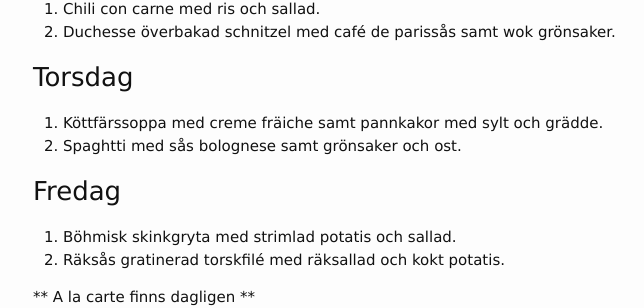
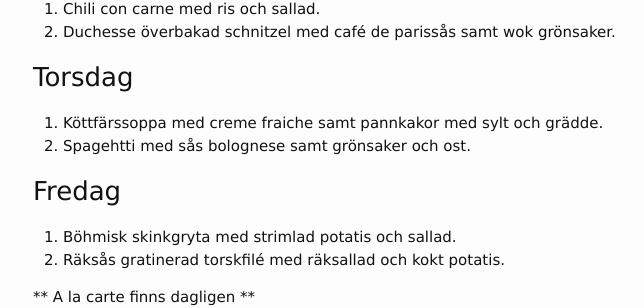
Before and after one commit to FarInn62/farinn62.github.io, a Jekyll site: the page built from lunch.md, in a window 1280 px wide. Shown: the part 506-814 px from the top of the page, without its empty margins (237-881 px from the left). Built offline with Jekyll 4.4.1, drawn with Linux system fonts in a browser that asks for light colours.

Commit message:
Update lunch.md

```diff
--- a/lunch.md
+++ b/lunch.md
@@ -28,8 +28,8 @@ Alla rätter: 80:- Take away: 70:-
 
 ### Torsdag
 
-1. Köttfärssoppa med creme fräiche samt pannkakor med sylt och grädde.
-2. Spaghtti med sås bolognese samt grönsaker och ost.
+1. Köttfärssoppa med creme fraiche samt pannkakor med sylt och grädde.
+2. Spagehtti med sås bolognese samt grönsaker och ost.
 
 ### Fredag
 
```
